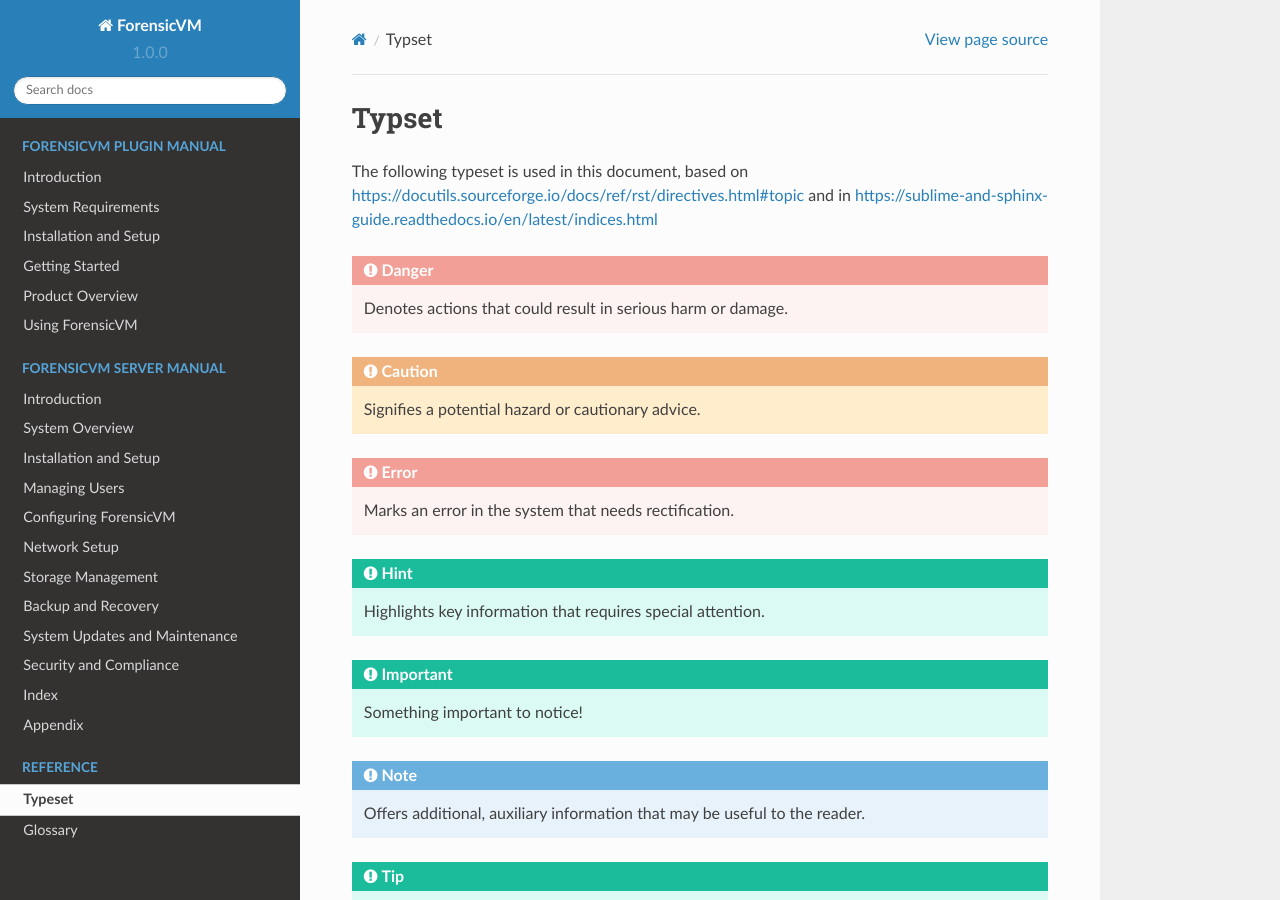
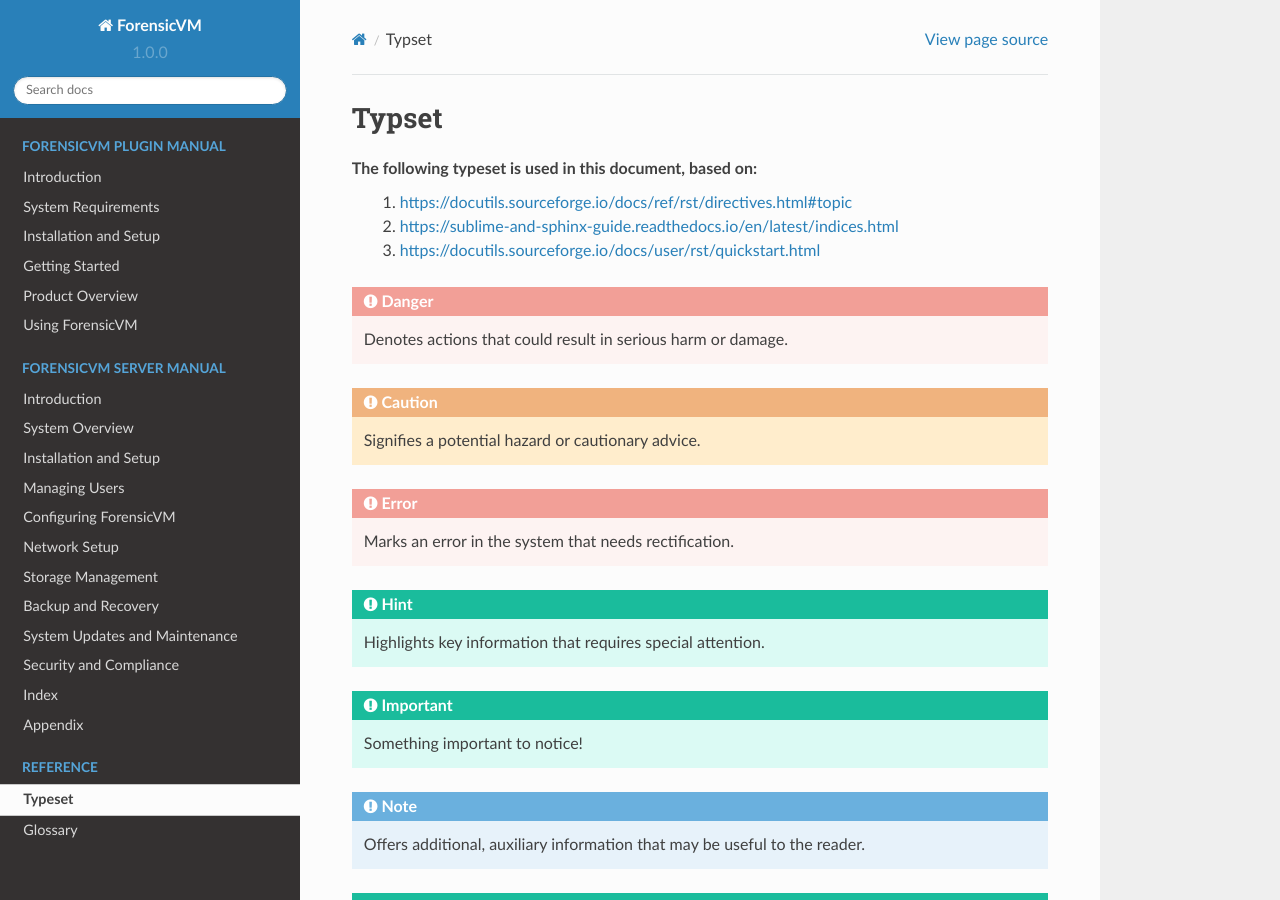
Before and after one commit to nunomourinho/ForensicVMServerAndClientDocs, a Sphinx documentation site: the page built from docs/admin/typset.rst, in a window 1280 px wide and 900 px high. Built offline with Sphinx 7.4.7 and the Read the Docs theme 2.0.0, drawn with Linux system fonts in a browser that asks for light colours; pages that are not in the unit, such as notebooks, are missing from menus.

Commit message:
Update typset.rst

```diff
--- a/docs/admin/typset.rst
+++ b/docs/admin/typset.rst
@@ -2,8 +2,10 @@
 Typset
 =======
 
-The following typeset is used in this document, based on https://docutils.sourceforge.io/docs/ref/rst/directives.html#topic
-and in https://sublime-and-sphinx-guide.readthedocs.io/en/latest/indices.html
+The following typeset is used in this document, based on:
+   1) https://docutils.sourceforge.io/docs/ref/rst/directives.html#topic
+   2) https://sublime-and-sphinx-guide.readthedocs.io/en/latest/indices.html
+   3) https://docutils.sourceforge.io/docs/user/rst/quickstart.html
 
 .. DANGER::
    Denotes actions that could result in serious harm or damage.
```
